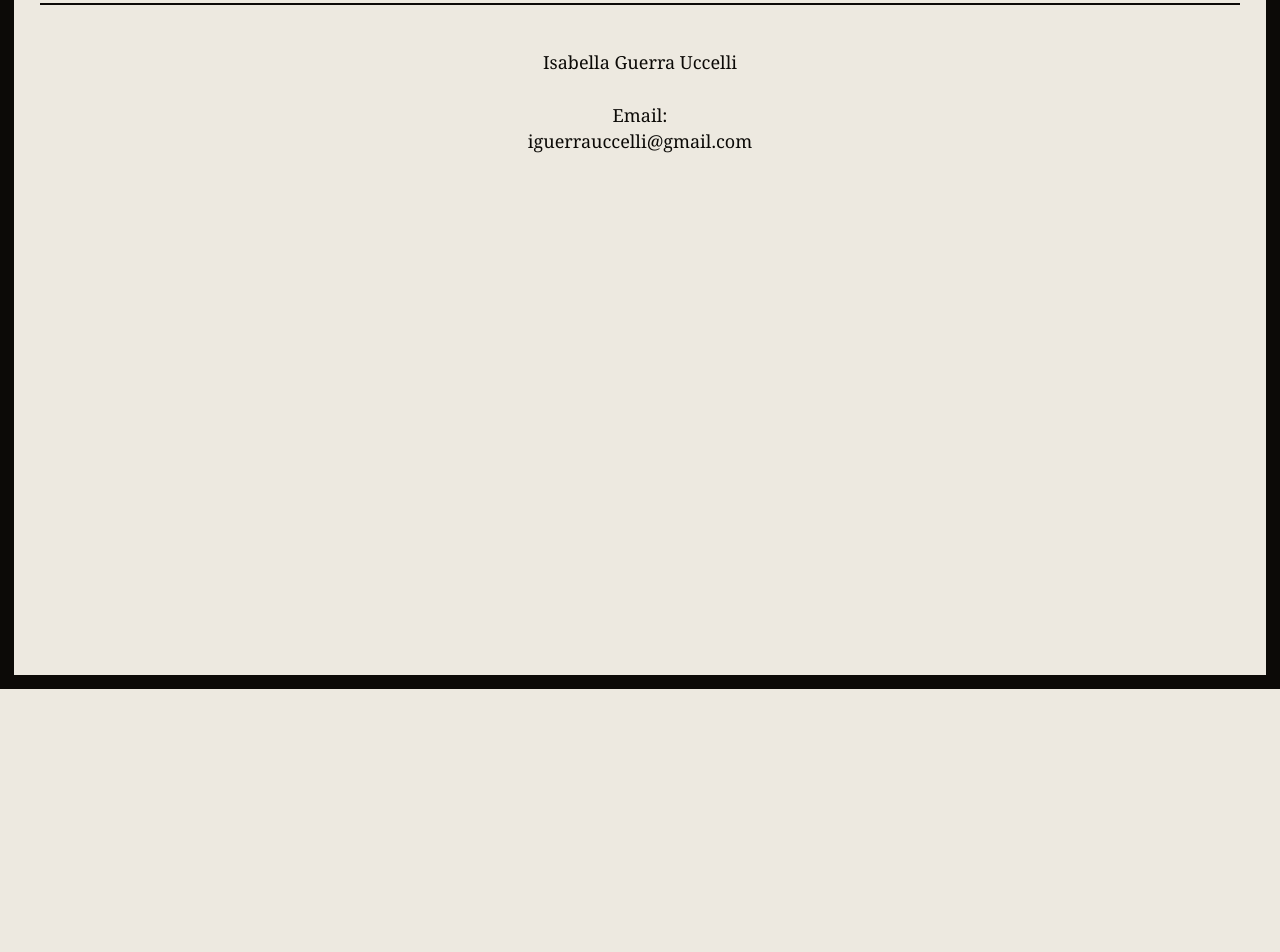
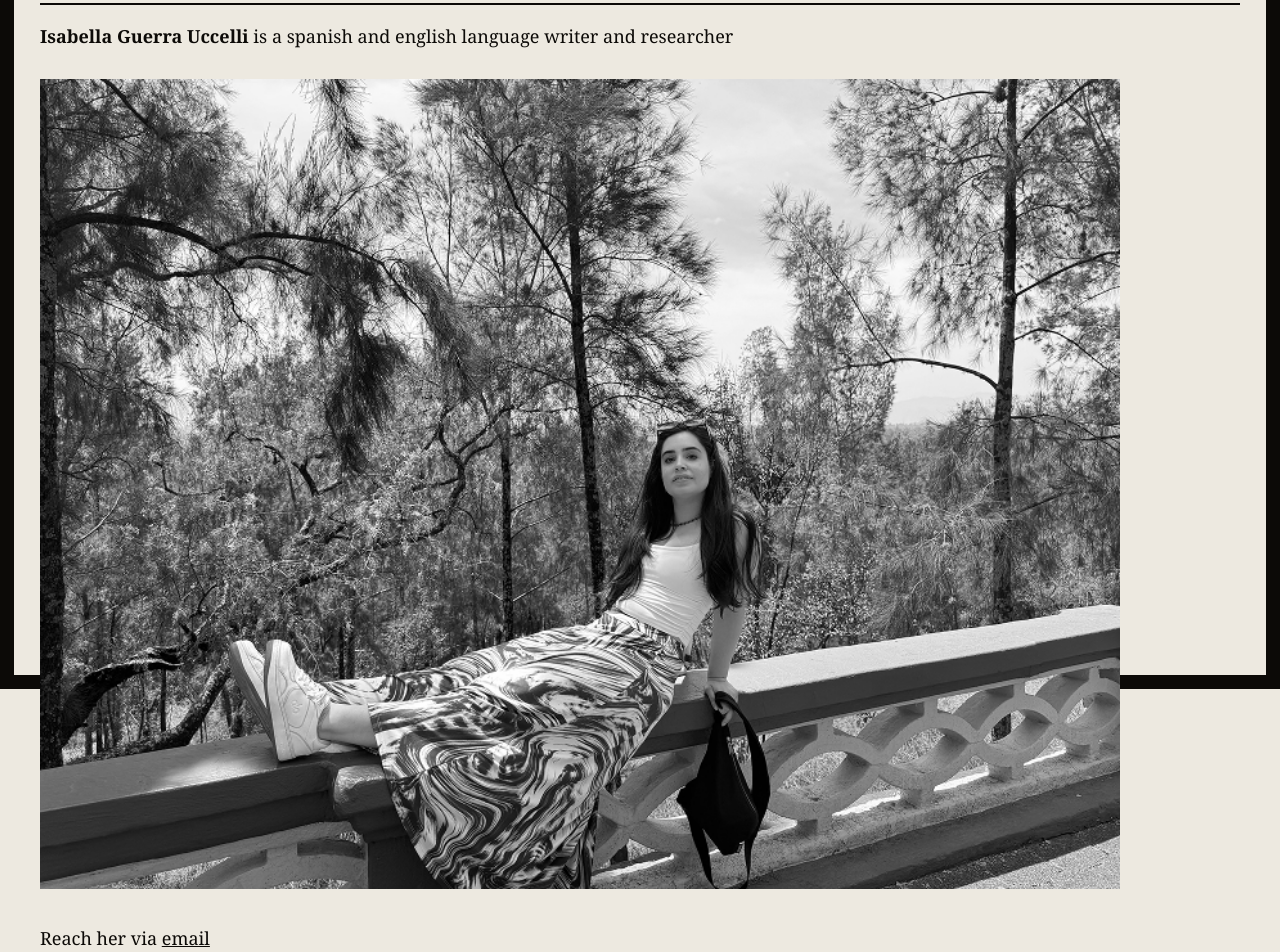
Before and after one commit to devinlizardi/isa-portfolio, a React (Vite) app: page /contact in a window 1280 px wide. Shown: the part 111-1063 px from the top of the page. Before the commit the page ends 800 px from the top, so only its background shows below. Built offline with nearby package versions, Linux system fonts and the light colour scheme.

Commit message:
contact page updates

```diff
--- a/index.html
+++ b/index.html
@@ -2,19 +2,19 @@
 <html lang="en">
   <head>
     <meta charset="UTF-8" />
-    <link rel="icon" type="image/svg+xml" href="./public/icon.svg" />
+    <link rel="icon" type="image/svg+xml" href="/icon.svg" />
     <meta
       property="og:title"
       content="Isabella Guerra Uccelli Writing Portfolio"
     />
     <meta
       property="og:description"
-      content="Isabella is a Spanish and English language writer and researcher"
+      content="Isabella is a spanish and english language writer and researcher"
     />
-    <meta property="og:image" content="./public/isabella.jpg" />
-    <meta property="og:logo" content="./public/icon.svg" />
+    <meta property="og:image" content="/isabella.jpg" />
+    <meta property="og:logo" content="/icon.svg" />
     <meta name="viewport" content="width=device-width, initial-scale=1.0" />
-    <link rel="apple-touch-icon" href="./public/icon.png" />
+    <link rel="apple-touch-icon" href="/icon.png" />
     <title>Isabella Guerra Uccelli</title>
   </head>
   <body>
--- a/src/components/Contact/Contact.module.scss
+++ b/src/components/Contact/Contact.module.scss
@@ -2,9 +2,10 @@
   margin: 12px;
   line-height: 145%;
   font-size: 18px;
-  & > p {
-    text-align: center;
-  }
+}
+
+.email {
+  text-decoration: underline;
 }
 
 .contactTitle {
@@ -22,3 +23,8 @@
   border: 14px solid var(--fg);
   padding: 14px;
 }
+
+img {
+  width: 90%;
+  margin: 12px 0;
+}
--- a/src/components/Contact/Contact.tsx
+++ b/src/components/Contact/Contact.tsx
@@ -1,22 +1,25 @@
 import { Hamburger } from "../Nav/Hamburger";
-import cs from './Contact.module.scss'
+import cs from "./Contact.module.scss";
 
 export const Contact = () => {
-  return <div className={cs.frame}>
-    <div className={cs.contactPage}>
-      <Hamburger />
-      <h1 className={cs.contactTitle}>Contact</h1>
-      <p>
+  return (
+    <div className={cs.frame}>
+      <div className={cs.contactPage}>
+        <Hamburger />
+        <h1 className={cs.contactTitle}>Contact</h1>
+        <p>
+          <b>Isabella Guerra Uccelli </b>is a spanish and english language
+          writer and researcher
+        </p>
+        <img rel="preload" src="/isabella.jpg" />
         <br />
-        Isabella Guerra Uccelli
-        <br />
-        <br />
-
-        Email:
-        <br />
-
-        iguerrauccelli@gmail.com
-      </p>
-    </div></div>
-
+        <p>
+          Reach her via{" "}
+          <a className={cs.email} href="mailto:iguerrauccelli@gmail.com">
+            email
+          </a>
+        </p>
+      </div>
+    </div>
+  );
 };
```
